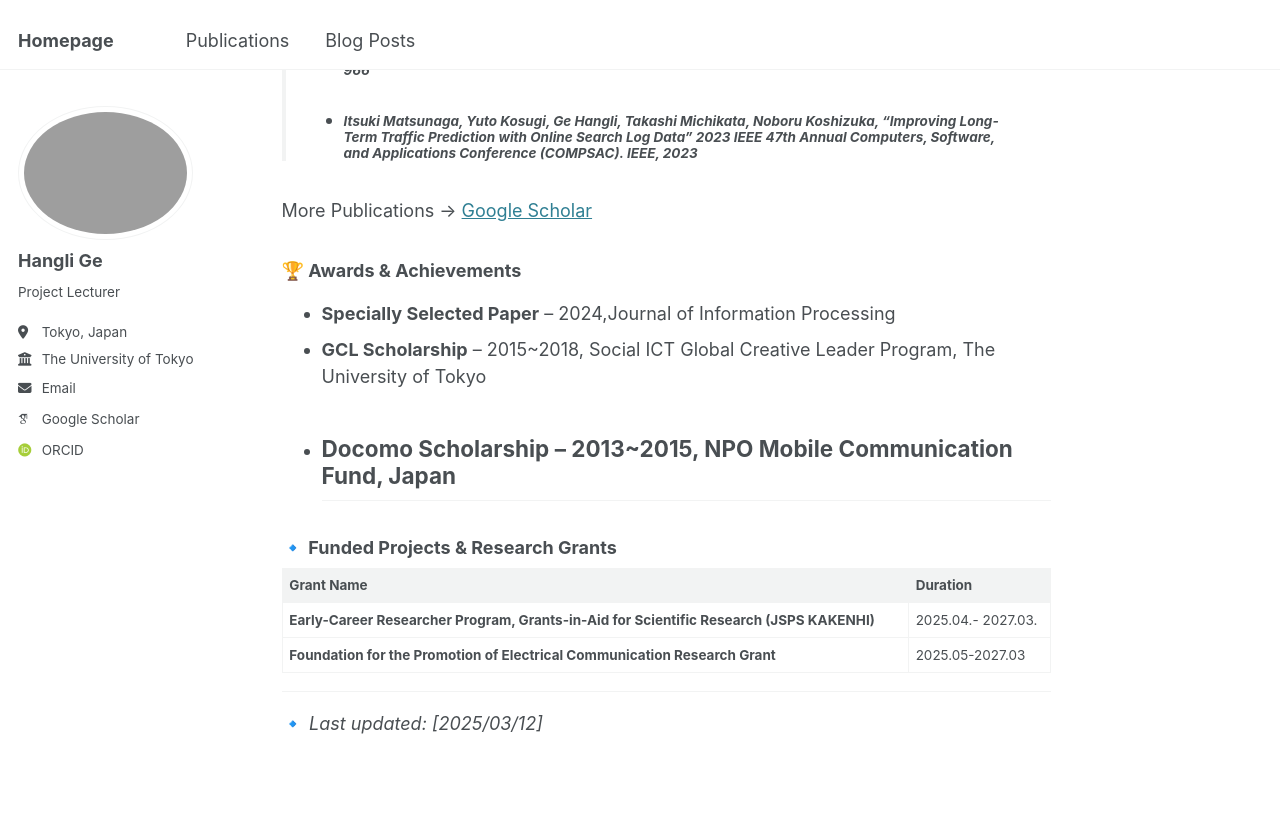
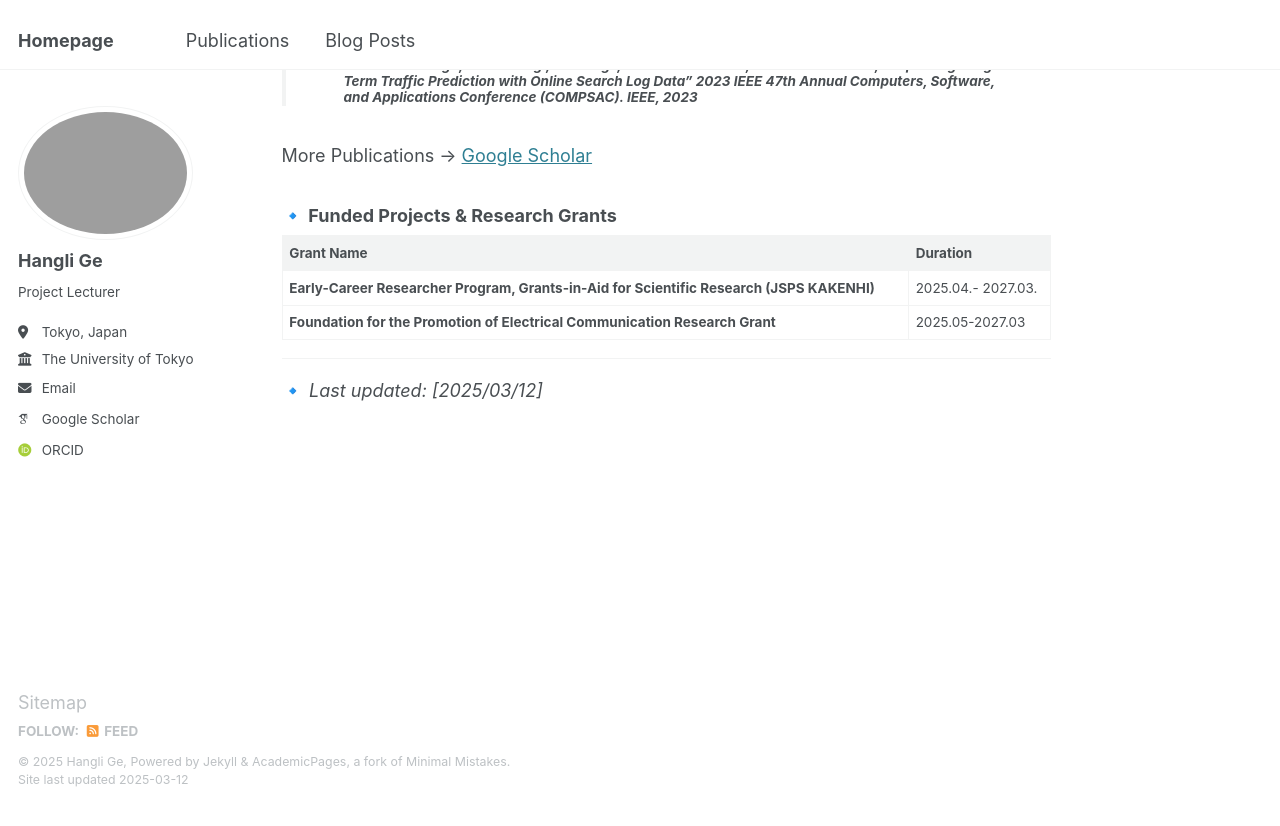
Before and after one commit to christie888/christie888.github.io, a Jekyll site: the page built from _pages/about.md, in a window 1280 px wide and 900 px high, scrolled down 1967 px. Shown: the top 826 px of the window. Built offline with Jekyll 4.4.1, drawn with Linux system fonts in a browser that asks for light colours; some web fonts are replaced.

Commit message:
Update about.md

```diff
--- a/_pages/about.md
+++ b/_pages/about.md
@@ -14,7 +14,7 @@
 - 📍 Affiliation: Interfaculty Initiative in Information Studies, The University of Tokyo
 ---
 
-## 🔬 Research Topics
+### 🔬 Research Topics
  I am specializing in the following research areas:
 
  **Topic 1: Pysicis-informed (PI)-AI for Traffic/Congestion Prediction**
@@ -33,7 +33,7 @@
 
 ---
 
-## 📝 Recent Publications & News
+### 📝 Recent Publications & News
 > #####  **Hangli Ge**, Xiaojie Yang, Jinyu Chen, Francesco Flammini, Noboru Koshizuka, **"A Traffic Evacuation Model for Enhancing Resilience During Railway Disruption"** – AI4RAILS 6th International Workshop on “Artificial Intelligence for RAILwayS” colocated with EDCC, 2025, Accpeted.
  - ##### Xiaojie Yang, **Hangli Ge**, Jiawei Wang, Zipei Fan, Renhe Jiang, Ryosuke Shibasaki, Noboru Koshizuka, **"CausalMob: Causally Predicting Human Mobility with LLMs-derived Human Intentions toward Public Events"**, - 2025, 31st SIGKDD Conference on Knowledge Discovery and Data Mining, Accpeted.
  - #####  **Hangli Ge**, Xiaojie Yang, Itsuki Matsunaga, Dizhi Huang, Noboru Koshizuka, **"FRTP: Federating Route Search Records to Enhance Long-term Traffic Prediction"**, 2024 IEEE International Conference on Ubiquitous Intelligence and Computing（IEEE BigData 2024）
@@ -48,11 +48,12 @@
 
 More Publications -> [Google Scholar](https://scholar.google.com/citations?user=8lFqJGMAAAAJ&hl=en)
 
-### 🏆 Awards & Achievements
-- **Specially Selected Paper** – 2024,Journal of Information Processing
+<!--### 🏆 Awards & Achievements
+- **Specially Selected Paper** – 2024, Journal of Information Processing
 - **GCL Scholarship** – 2015~2018, Social ICT Global Creative Leader Program, The University of Tokyo
-- **Docomo Scholarship** – 2013~2015, NPO Mobile Communication Fund, Japan
+- **Docomo Scholarship** – 2013~2015, NPO Mobile Communication Fund,Japan
 ---
+!-->
 
 ### 🔹 Funded Projects & Research Grants
 
```
